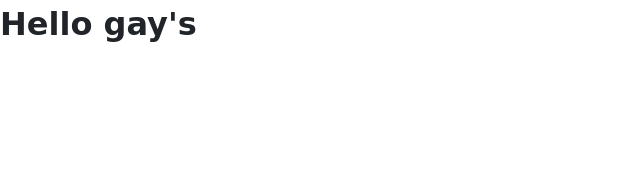
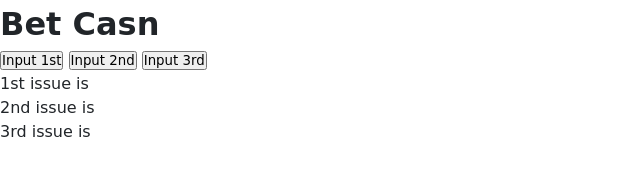
Before and after one commit to DarkRahi999/Trading-Analysis, a plain HTML site: page index.html in a window 1280 px wide. Shown: the whole page, without its empty margins (0-640 px from the left). Drawn offline with Linux system fonts and the light colour scheme; a web font is replaced by a local one.

Commit message:
inpust function successfully added

```diff
--- a/index.html
+++ b/index.html
@@ -28,7 +28,14 @@
 	<!-- _---------------{  ^_^  }---------------_-->
 	<body>
 		<div class="my-website">
-            <h1>Hello gay's</h1>
+            <h1>Bet Casn</h1>
+            <button onclick="input1()">Input 1st </button>
+            <button onclick="input2()">Input 2nd </button>
+            <button onclick="input3()">Input 3rd </button>
+            <p id="pera1">1st issue is </p>
+            <p id="pera2">2nd issue is </p>
+            <p id="pera3">3rd issue is </p>
 		</div>
+        <script src="./index.js"></script>
 	</body>
 </html>
--- a/5min.js
+++ b/index.js
@@ -5,12 +5,34 @@
 //R_------------{  Update      :   05/01/2025   }-------------//
 
 //G_------------{  Start Hare  }------------
+function input1(){
+    let Letter1 = prompt("Please enter 1st last issue ");
+}
+function input2(){
+    let Letter2 = prompt("Please enter 2nd last issue ");
+}
+function input3(){
+    let Letter3 = prompt("Please enter 3rd last issue ");
+}
 
-let Letter1 = prompt("Please enter 1st last issue ");
-let Letter2 = prompt("Please enter 2nd last issue ");
-let Letter3 = prompt("Please enter 3rd last issue ");
+// function output1(){
+//     let peraOutput1 = document.querySelector("#pera1");
+//     peraOutput1.innerHTML = Letter1;
+// }
+// function output2(){
+//     let peraOutput1 = document.querySelector("#pera2");
+//     peraOutput1.innerHTML = Letter2;
+// }
+// function output3(){
+//     let peraOutput1 = document.querySelector("#pera3");
+//     peraOutput1.innerHTML = Letter3;
+// }
 
-if(Letter1==='Rahi') {
+
+
+
+
+if(Letter1===' ' || Letter2===' ' || Letter3===' ' ) {
     console.log('Skip');
 }
 // R --- Letter1 = Big Single
```
